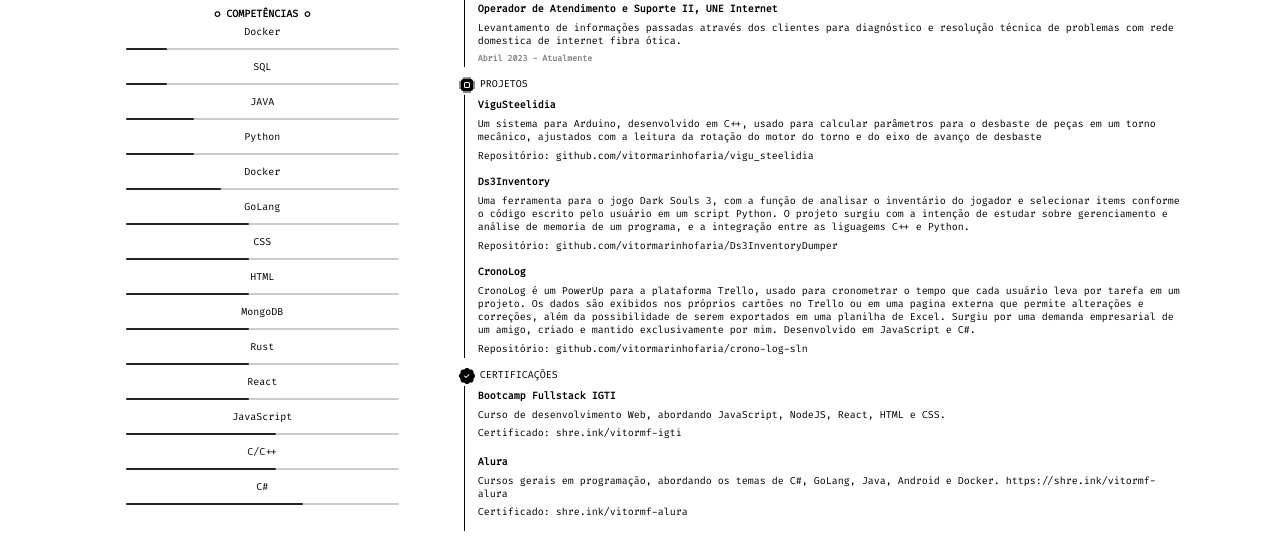
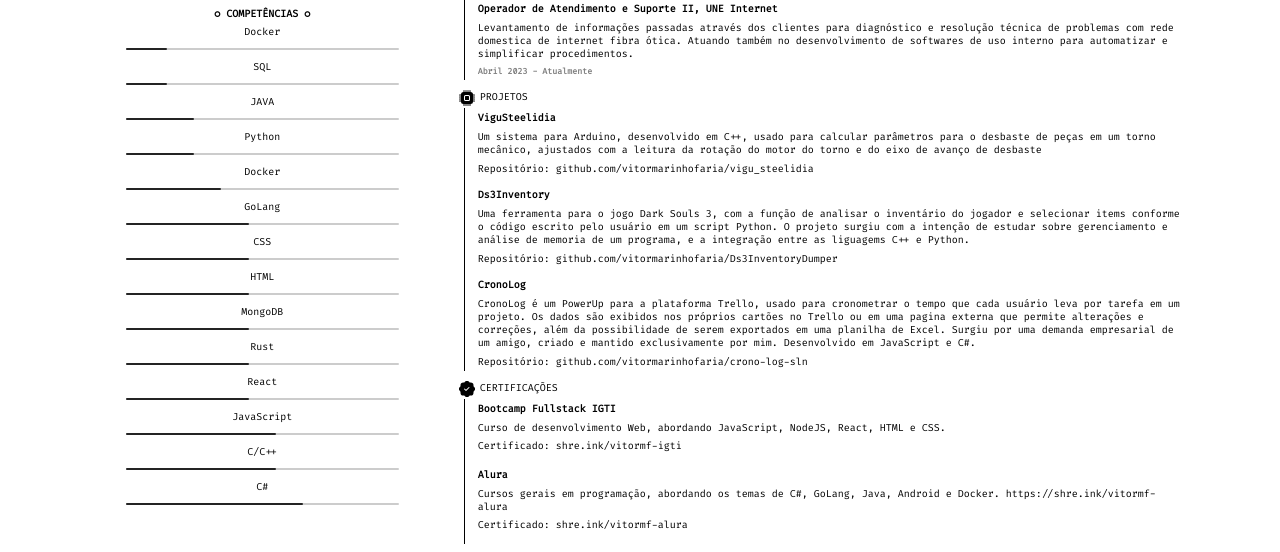
Before and after one commit to vitormarinhofaria/curriculo_js, a plain HTML site: page index.html in a window 1280 px wide. Shown: the part 277-829 px from the top of the page. Drawn offline with Linux system fonts and the light colour scheme.

Commit message:
atualização exp profisional

```diff
--- a/index.html
+++ b/index.html
@@ -171,7 +171,8 @@
                         </h4>
                         <div style="margin: 0.3rem;">
                             Levantamento de informações passadas através dos clientes para diagnóstico e resolução
-                            técnica de problemas com rede domestica de internet fibra ótica.
+                            técnica de problemas com rede domestica de internet fibra ótica. Atuando também no
+                            desenvolvimento de softwares de uso interno para automatizar e simplificar procedimentos.
                         </div>
                         <h5 style="margin: 0.3rem; color: gray">Abril 2023 - Atualmente</h5>
                     </div>
```
